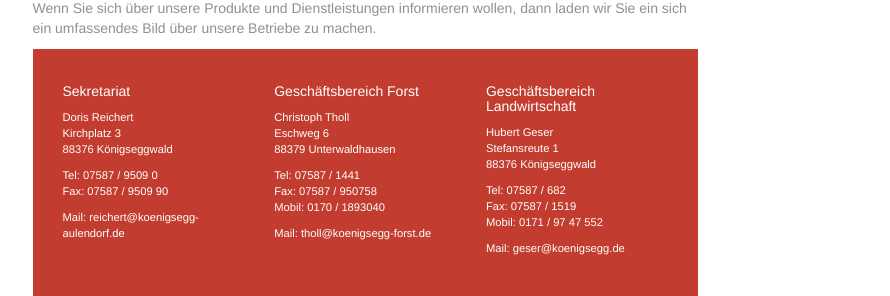
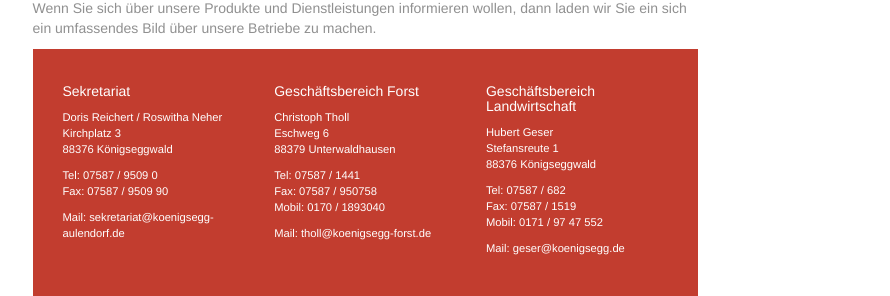
Before and after one commit to benedikt-buchert/koenigsegg.de, a Jekyll site: the page built from index.md, in a window 1280 px wide. Shown: the part 651-947 px from the top of the page, without its empty margins (164-1054 px from the left). Built offline with Jekyll 4.4.1, drawn with Linux system fonts in a browser that asks for light colours; nearby versions of some CDN libraries.

Commit message:
Update adress-sekretariat.html

```diff
--- a/_includes/adress-sekretariat.html
+++ b/_includes/adress-sekretariat.html
@@ -1,7 +1,7 @@
 <h3>Sekretariat</h3>
 <p>
 	<a href="https://www.google.de/maps/place/Graf+zu+K%C3%B6nigsegg-Aulendorf+Sekretariat/@47.927885,9.4165752,17z/data=!4m13!1m7!3m6!1s0x479a4c06a272d197:0xd3d39cb8e3eeaac1!2sKirchpl.+3,+88376+K%C3%B6nigseggwald!3b1!8m2!3d47.927885!4d9.4187639!3m4!1s0x479a4c06a272d197:0xea9f8f44934d71d9!8m2!3d47.9279195!4d9.4186364" target="_blank">
-	Doris Reichert<br/>
+	Doris Reichert / Roswitha Neher <br/>
 	Kirchplatz 3<br/>
 	88376 Königseggwald
 </p>
@@ -9,4 +9,4 @@
 	Tel: 07587 / 9509 0<br/>
 	Fax: 07587 / 9509 90
 </p>
-<p>Mail: <a href="mailto:reichert@koenigsegg-aulendorf.de">reichert@koenigsegg-aulendorf.de</a></p>
+<p>Mail: <a href="mailto:sekretariat@koenigsegg-aulendorf.de">sekretariat@koenigsegg-aulendorf.de</a></p>
```
